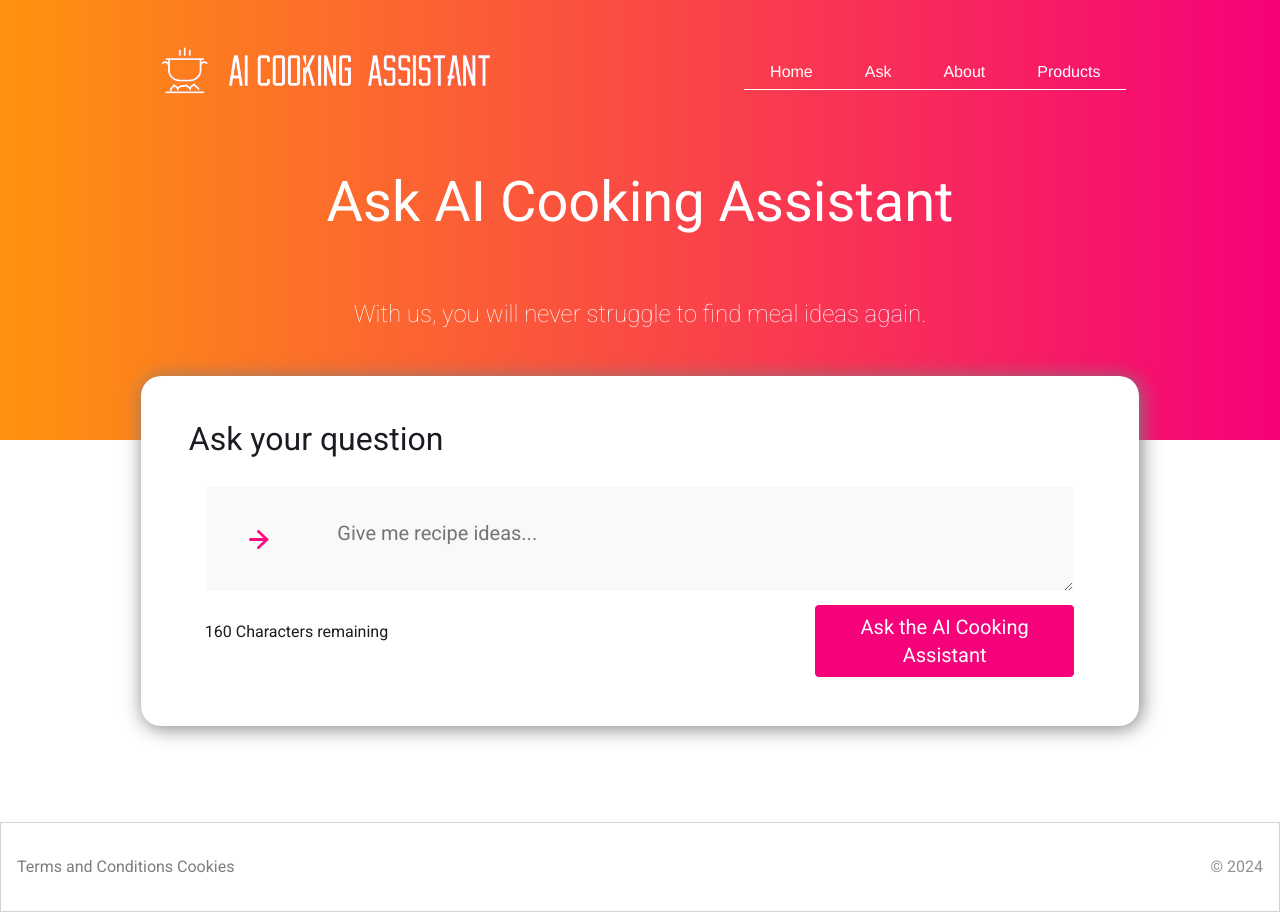
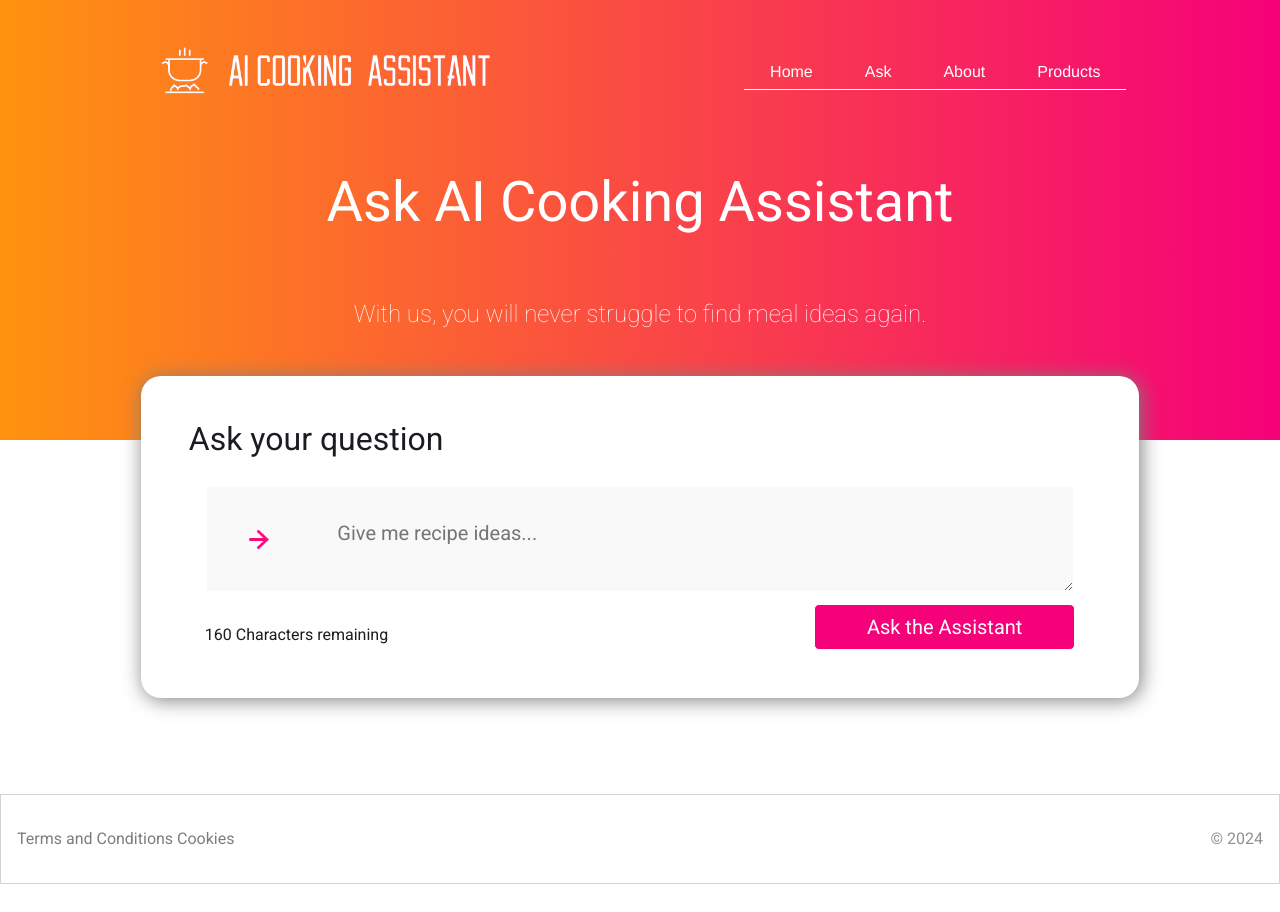
Before and after one commit to technative-academy/Team-Wolf, a React (Vite) app: page /ask in a window 1280 px wide. After the commit the page ends 884 px from the top, so only its background shows below. Built offline with nearby package versions, Linux system fonts and the light colour scheme.

Commit message:
Change button name so it fits on one line

```diff
--- a/src/components/Ask/Ask.jsx
+++ b/src/components/Ask/Ask.jsx
@@ -77,7 +77,7 @@ function Ask() {
                 <ButtonPurple
                   className={styles.askButton}
                   isDisabled={isDisabled}
-                  text={"Ask the AI Cooking Assistant"}
+                  text={"Ask the Assistant"}
                   type={"submit"}
                 />
               </div>
--- a/src/components/Ask/Ask.module.css
+++ b/src/components/Ask/Ask.module.css
@@ -70,6 +70,7 @@ html {
   .buttonsContainer {
     display: flex;
     justify-content: flex-end;
+    align-items: center;
   }
 
   .buttonContainer {
```
